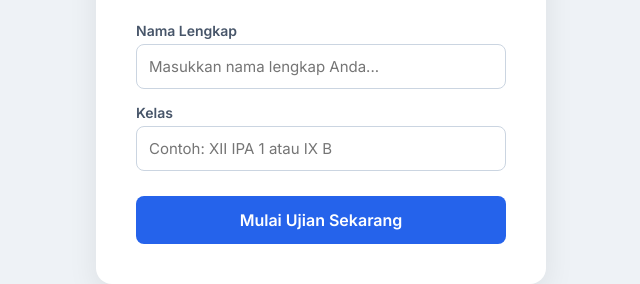
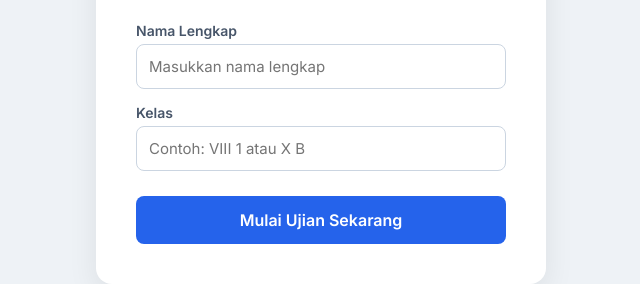
Before and after one commit to Akufaraj/ujiansekolah, a plain HTML site: page index.html in a window 1280 px wide. Shown: the part 371-655 px from the top of the page, 319-959 px from the left. Drawn offline with Linux system fonts and the light colour scheme.

Commit message:
Update index.html

```diff
--- a/index.html
+++ b/index.html
@@ -46,11 +46,11 @@
 
         <div class="input-group">
             <label for="student-name">Nama Lengkap</label>
-            <input type="text" id="student-name" placeholder="Masukkan nama lengkap Anda..." required>
+            <input type="text" id="student-name" placeholder="Masukkan nama lengkap" required>
         </div>
         <div class="input-group">
             <label for="student-class">Kelas</label>
-            <input type="text" id="student-class" placeholder="Contoh: XII IPA 1 atau IX B" required>
+            <input type="text" id="student-class" placeholder="Contoh: VIII 1 atau X B" required>
         </div>
 
         <button class="btn-start" onclick="startExam()">Mulai Ujian Sekarang</button>
```
